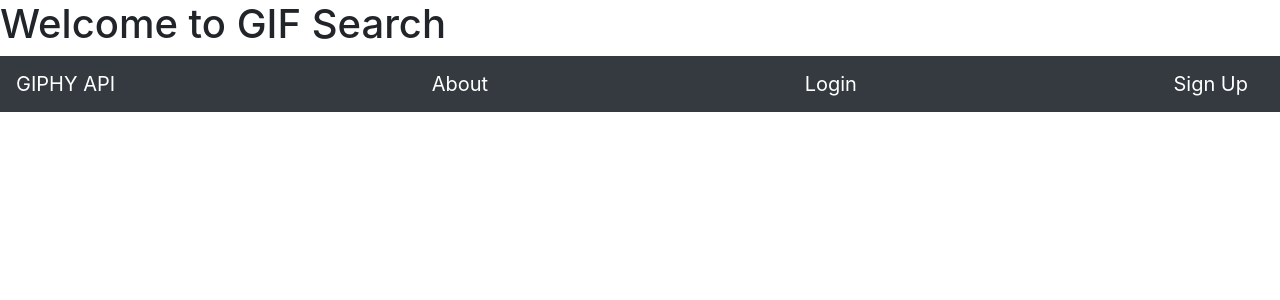
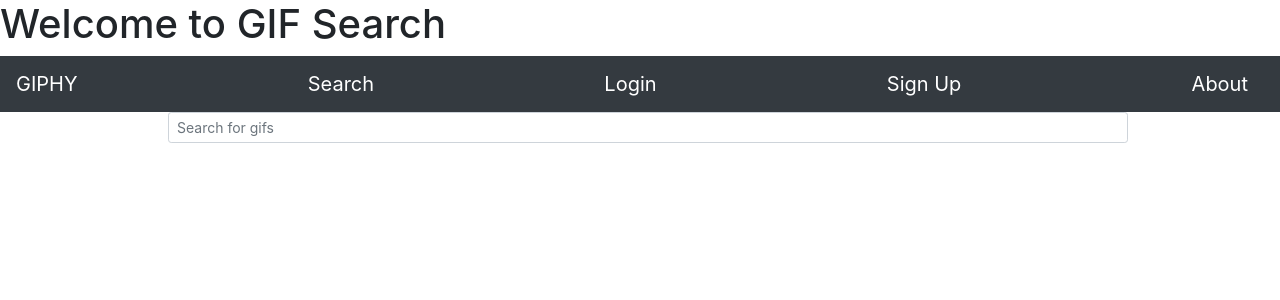
Before and after one commit to obi-wan-shinobi/Gif-Search-Engine, an Angular app: page /search in a window 1280 px wide. Before the commit this address led to /. Shown: the top 300 px of the page. Built offline with nearby package versions, Linux system fonts and the light colour scheme.

Commit message:
Fixed search component

```diff
--- a/src/app/app-routing.module.ts
+++ b/src/app/app-routing.module.ts
@@ -3,11 +3,13 @@ import { Routes, RouterModule } from '@angular/router';
 import { SignUpComponent } from "./sign-up/sign-up.component";
 import { LoginComponent } from "./login/login.component";
 import { HomeComponent } from './home/home.component';
+import { SearchComponent } from './search/search.component';
 
 const routes: Routes = [
   { path:'signup', component: SignUpComponent },
   { path:'login', component: LoginComponent },
-  { path:'home', component: HomeComponent }
+  { path:'home', component: HomeComponent },
+  { path:'search', component: SearchComponent }
 ];
 
 @NgModule({
@@ -16,4 +18,4 @@ const routes: Routes = [
 })
 export class AppRoutingModule { }
 
-export const routingComponents = [SignUpComponent, LoginComponent, HomeComponent];
+export const routingComponents = [SignUpComponent, LoginComponent, HomeComponent, SearchComponent];
--- a/src/app/app.component.html
+++ b/src/app/app.component.html
@@ -1,10 +1,11 @@
 <div>
   <h1>Welcome to GIF Search</h1>
   <nav class="navbar navbar-dark bg-dark">
-    <a class="navbar-brand" href = "#">GIPHY API</a>
-    <a class='navbar-brand' href = '/home'>About</a>
+    <a class="navbar-brand" href="#">GIPHY</a>
+    <a class="navbar-brand" href ='/search'>Search</a>
     <a class='navbar-brand' routerLink='/login'>Login</a>
     <a class='navbar-brand' routerLink='/signup'>Sign Up</a>
+    <a class='navbar-brand' href = '/home'>About</a>
   </nav>
 </div>
 <router-outlet></router-outlet>
--- a/src/app/app.module.ts
+++ b/src/app/app.module.ts
@@ -4,14 +4,10 @@ import { FormsModule } from "@angular/forms";
 
 import { AppRoutingModule, routingComponents } from './app-routing.module';
 import { AppComponent } from './app.component';
-import { HomeComponent } from './home/home.component';
-import { SearchComponent } from './search/search.component';
 
 @NgModule({
   declarations: [
     AppComponent,
-    HomeComponent,
-    SearchComponent,
     routingComponents
   ],
   imports: [
--- a/src/app/search/search.component.html
+++ b/src/app/search/search.component.html
@@ -1,5 +1,5 @@
 <form class="form-inline d-flex justify-content-center md-form form-sm mt-0">
   <i class="fas fa-search" aria-hidden="true"></i>
-  <input class="form-control form-control-sm ml-3 w-75" type="text" placeholder="Search"
+  <input class="form-control form-control-sm ml-3 w-75" type="text" placeholder="Search for gifs"
     aria-label="Search">
 </form>
```
